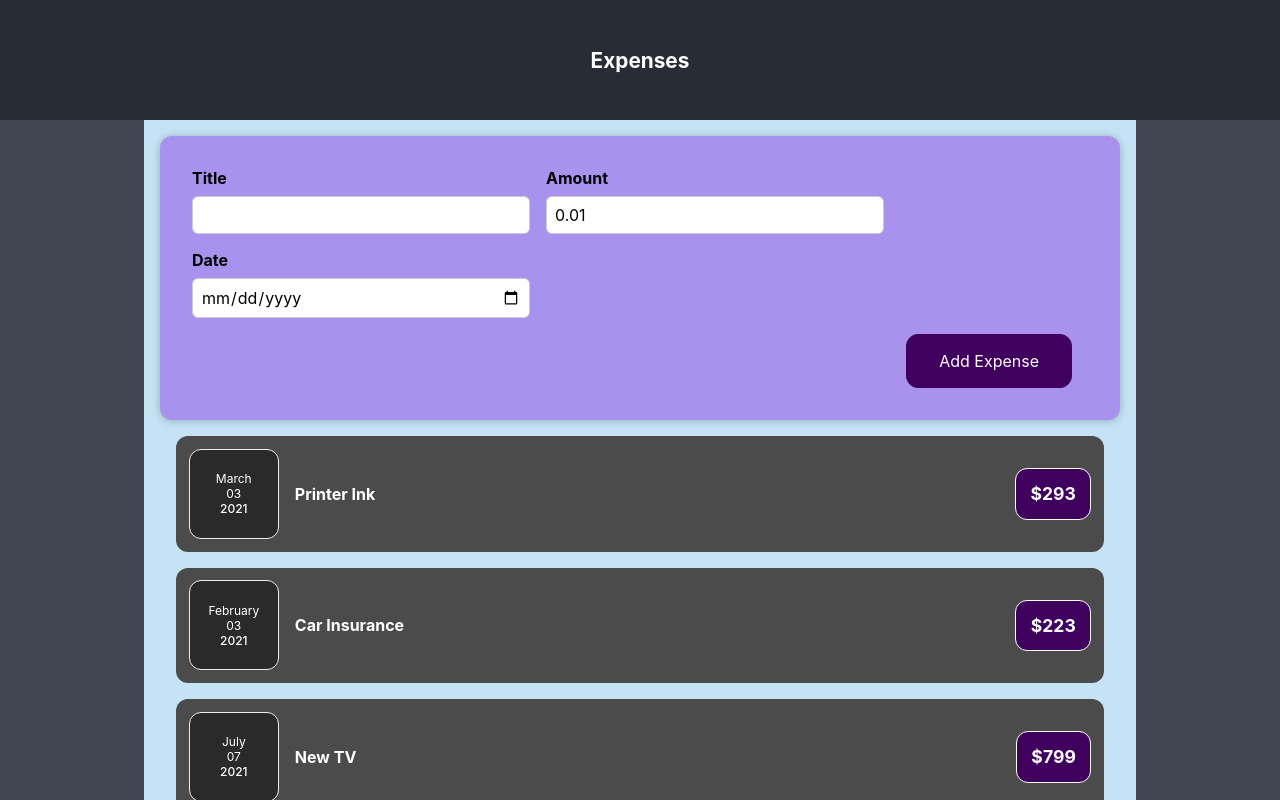
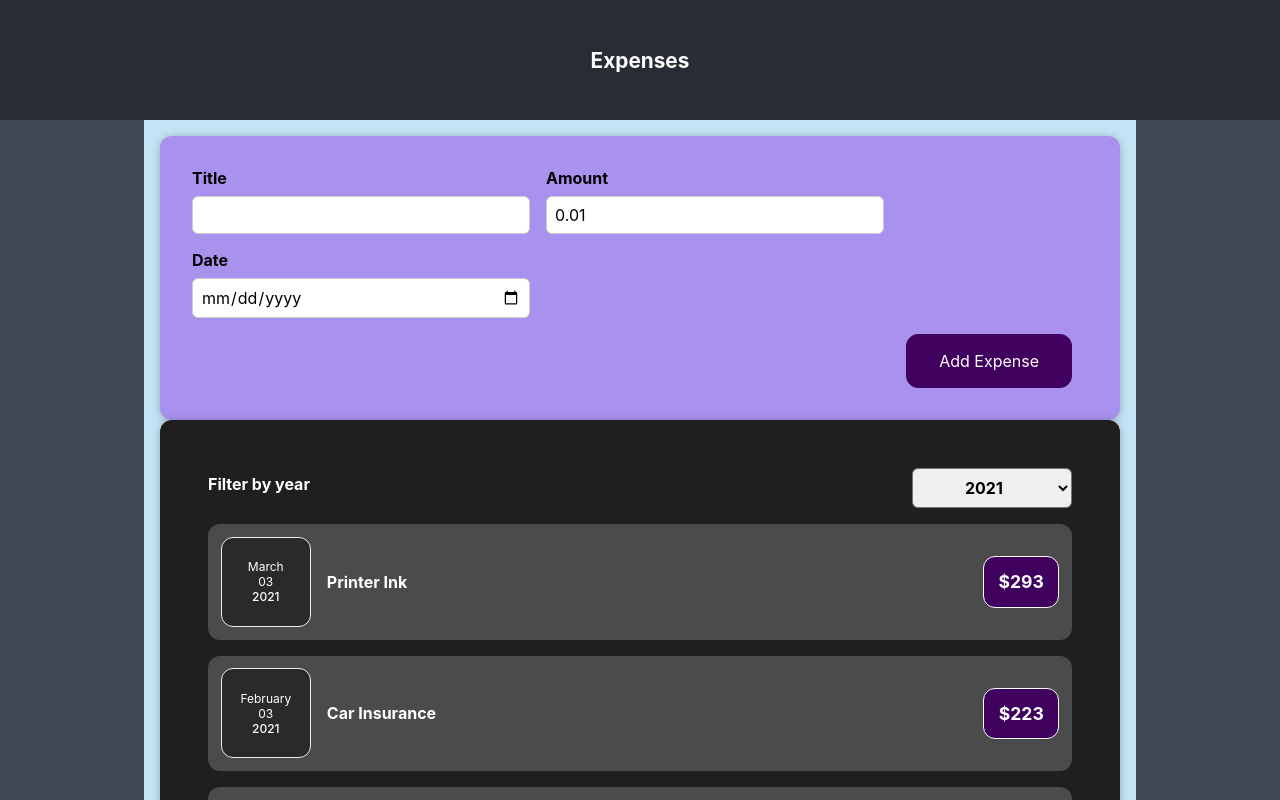
Before and after one commit to sabinamp/expenses, a React (Create React App) app: page / in a window 1280 px wide. Shown: the top 800 px of the page. Built offline with nearby package versions, Linux system fonts and the light colour scheme.

Commit message:
add select dropdown for filtering

```diff
--- /dev/null
+++ b/src/components/Expenses/ExpenseFilter.css
@@ -0,0 +1,24 @@
+.expenses-filter {
+    color: white;
+    padding: 0 1rem;
+  }
+
+  .expenses-filter-control {
+    display: flex;
+    width: 100%;
+    align-items: center;
+    justify-content: space-between;
+    margin: 1rem 0;
+  }
+
+  .expenses-filter label {
+    font-weight: bold;
+    margin-bottom: 0.5rem;
+  }
+
+  .expenses-filter select {
+    font: inherit;
+    padding: 0.5rem 3rem;
+    font-weight: bold;
+    border-radius: 6px;
+  }
--- /dev/null
+++ b/src/components/Expenses/ExpenseFilter.js
@@ -0,0 +1,20 @@
+import './ExpenseFilter.css';
+
+const ExpenseFilter = (props)=>{
+
+    return (
+        <div className='expenses-filter'>
+          <div className='expenses-filter-control'>
+            <label>Filter by year</label>
+            <select value={props.selected} onChange={(event)=>{props.onYearSelectedHandler(event.target.value); }}>
+              <option value='2022'>2022</option>
+              <option value='2021'>2021</option>
+              <option value='2020'>2020</option>
+              <option value='2019'>2019</option>
+            </select>
+          </div>
+        </div>
+      );
+
+}
+export default ExpenseFilter;
--- a/src/components/Expenses/Expenses.css
+++ b/src/components/Expenses/Expenses.css
@@ -1,8 +1,8 @@
 .expenses {
 	padding: 2rem;
 	background-color: rgb(31, 31, 31);
-
-	/*  	margin: 2rem auto;
+	/*
+	margin: 2rem auto;
     width: 50rem;
     max-width: 95%; */
 	border-radius: 12px;
--- a/src/components/Expenses/Expenses.js
+++ b/src/components/Expenses/Expenses.js
@@ -1,15 +1,25 @@
 import ExpenseItem from "../ExpenseItem/ExpenseItem";
 import "./Expenses.css";
 import Card from "../layout/Card/Card";
+import { useState } from "react";
+import ExpenseFilter from "./ExpenseFilter";
+
 const Expenses = (props) => {
 	const { expenseItems } = props;
-
+    const [filter, setFilter] = useState('2021');
+    const onYearSelectedHandler = (year)=>{
+        setFilter(year);
+        //console.log("filter: "+filter);
+    }
 	return (
-            <Card>
+        <div>
+            <Card className= "expenses">
+            <ExpenseFilter selected={filter} onYearSelectedHandler={onYearSelectedHandler}/>
             { expenseItems.map( (item)=>
                 (<ExpenseItem key={item.id} title={item.title} amount={item.amount} date={item.date}/>)
             )}
             </Card>
+        </div>
 
 	);
 };
```
